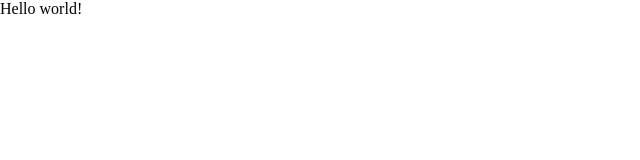
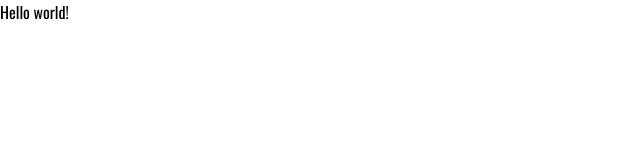
Before and after one commit to nbarinov/nbarinov, a Gatsby site: page / in a window 1280 px wide. Shown: the full height of the page, 0-640 px from the left. Built offline with nearby package versions, Linux system fonts and the light colour scheme; Gatsby itself is replaced by a stand-in of ours.

Commit message:
use Osward font

```diff
--- a/src/styles/global.css
+++ b/src/styles/global.css
@@ -1,5 +1,11 @@
+@import url('https://fonts.googleapis.com/css?family=Oswald&display=swap');
+
 * {
     margin: 0;
     padding: 0;
     box-sizing: border-box;
 }
+
+body {
+    font-family: 'Oswald', sans-serif;
+}
```
